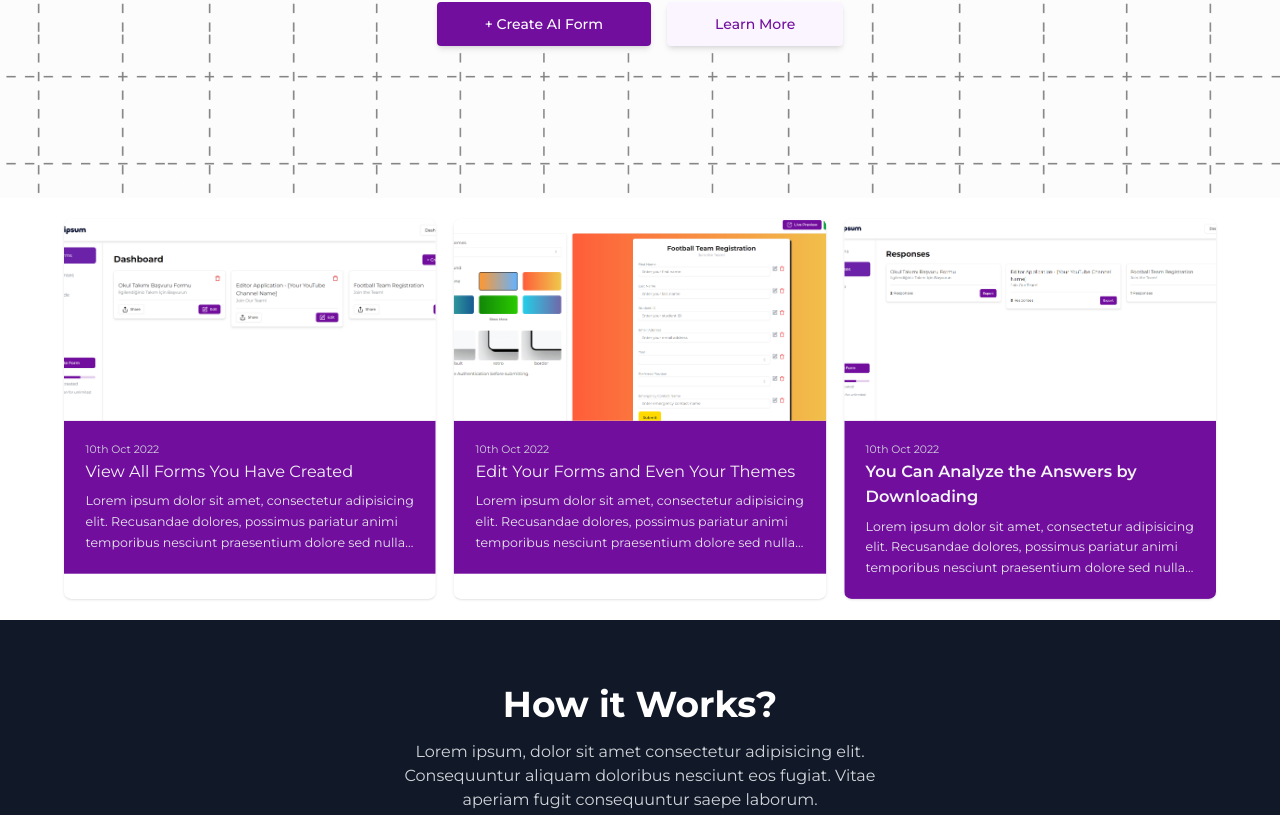
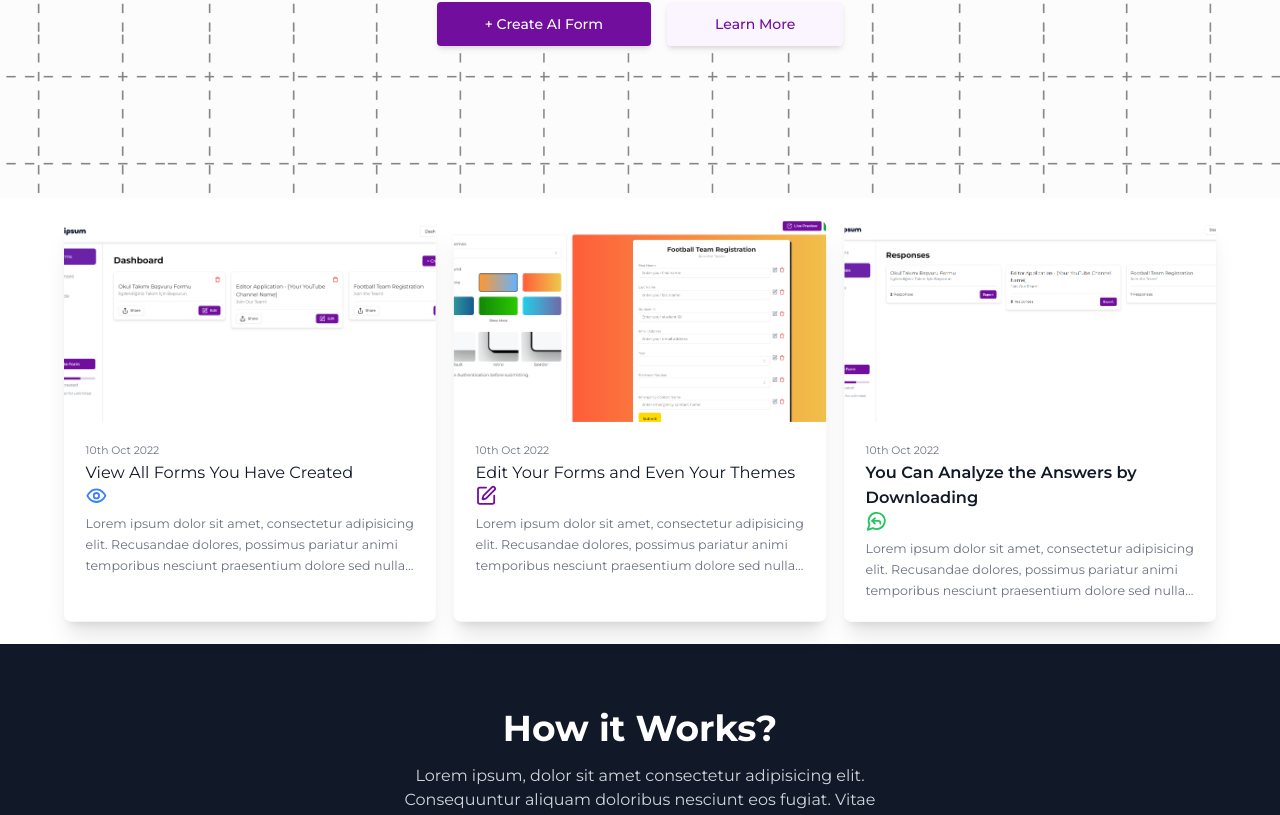
Before and after one commit to brkozkn999/Form-Builder, a Next.js app: page / in a window 1280 px wide. Shown: the part 379-1194 px from the top of the page. Built offline with nearby package versions, Linux system fonts and the light colour scheme; no server answers.

Commit message:
landing page update

```diff
--- a/app/_components/BlogCard.jsx
+++ b/app/_components/BlogCard.jsx
@@ -5,23 +5,24 @@ function BlogCard() {
   return (
     <div>
         <div className='grid grid-cols-3 gap-5 scale-90'>
-        <article className="overflow-hidden rounded-lg shadow transition hover:shadow-lg">
+        <article className="overflow-hidden rounded-lg shadow-xl transition hover:shadow-2xl">
             <img
                 alt=""
                 src="/card1.png"
                 className="h-56 w-full object-cover"
             />
 
-            <div className="bg-primary p-4 sm:p-6 ">
-                <time datetime="2022-10-10" className="block text-xs text-gray-300"> 10th Oct 2022 </time>
+            <div className="bg-white p-4 sm:p-6">
+                <time datetime="2022-10-10" className="block text-xs text-gray-500"> 10th Oct 2022 </time>
 
                 <a href="#">
-                <h3 className="mt-0.5 text-lg text-gray-100">
+                <h3 className="mt-0.5 text-lg text-gray-900">
                     View All Forms You Have Created
+                    <Eye className='text-blue-500'/>
                 </h3>
                 </a>
 
-                <p className="mt-2 line-clamp-3 text-sm/relaxed text-gray-200">
+                <p className="mt-2 line-clamp-3 text-sm/relaxed text-gray-500">
                 Lorem ipsum dolor sit amet, consectetur adipisicing elit. Recusandae dolores, possimus
                 pariatur animi temporibus nesciunt praesentium dolore sed nulla ipsum eveniet corporis quidem,
                 mollitia itaque minus soluta, voluptates neque explicabo tempora nisi culpa eius atque
@@ -29,23 +30,24 @@ function BlogCard() {
                 </p>
             </div>
         </article>
-        <article className="overflow-hidden rounded-lg shadow transition hover:shadow-lg">
+        <article className="overflow-hidden rounded-lg shadow-xl transition hover:shadow-2xl">
             <img
                 alt=""
                 src="/card2.png"
                 className="h-56 w-full object-cover"
             />
 
-            <div className="bg-primary p-4 sm:p-6">
-                <time datetime="2022-10-10" className="block text-xs text-gray-300"> 10th Oct 2022 </time>
+            <div className="bg-white p-4 sm:p-6">
+                <time datetime="2022-10-10" className="block text-xs text-gray-500"> 10th Oct 2022 </time>
 
                 <a href="#">
-                <h3 className="mt-0.5 text-lg text-gray-100">
+                <h3 className="mt-0.5 text-lg text-gray-900">
                     Edit Your Forms and Even Your Themes
+                    <Edit className='text-primary'/>
                 </h3>
                 </a>
 
-                <p className="mt-2 line-clamp-3 text-sm/relaxed text-gray-200">
+                <p className="mt-2 line-clamp-3 text-sm/relaxed text-gray-500">
                 Lorem ipsum dolor sit amet, consectetur adipisicing elit. Recusandae dolores, possimus
                 pariatur animi temporibus nesciunt praesentium dolore sed nulla ipsum eveniet corporis quidem,
                 mollitia itaque minus soluta, voluptates neque explicabo tempora nisi culpa eius atque
@@ -53,23 +55,24 @@ function BlogCard() {
                 </p>
             </div>
         </article>
-        <article className="overflow-hidden rounded-lg shadow transition hover:shadow-lg">
+        <article className="overflow-hidden rounded-lg shadow-xl transition hover:shadow-2xl">
             <img
                 alt=""
                 src="/card3.png"
                 className="h-56 w-full object-cover"
             />
 
-            <div className="bg-primary p-4 sm:p-6">
-                <time datetime="2022-10-10" className="block text-xs text-gray-300"> 10th Oct 2022 </time>
+            <div className="bg-white p-4 sm:p-6">
+                <time datetime="2022-10-10" className="block text-xs text-gray-500"> 10th Oct 2022 </time>
 
                 <a href="#">
-                <h3 className="mt-0.5 text-lg font-semibold text-gray-100">
+                <h3 className="mt-0.5 text-lg font-semibold text-gray-900">
                     You Can Analyze the Answers by Downloading
+                    <MessageCircleReplyIcon className='text-green-500'/>
                 </h3>
                 </a>
 
-                <p className="mt-2 line-clamp-3 text-sm/relaxed text-gray-200">
+                <p className="mt-2 line-clamp-3 text-sm/relaxed text-gray-500">
                 Lorem ipsum dolor sit amet, consectetur adipisicing elit. Recusandae dolores, possimus
                 pariatur animi temporibus nesciunt praesentium dolore sed nulla ipsum eveniet corporis quidem,
                 mollitia itaque minus soluta, voluptates neque explicabo tempora nisi culpa eius atque
```
